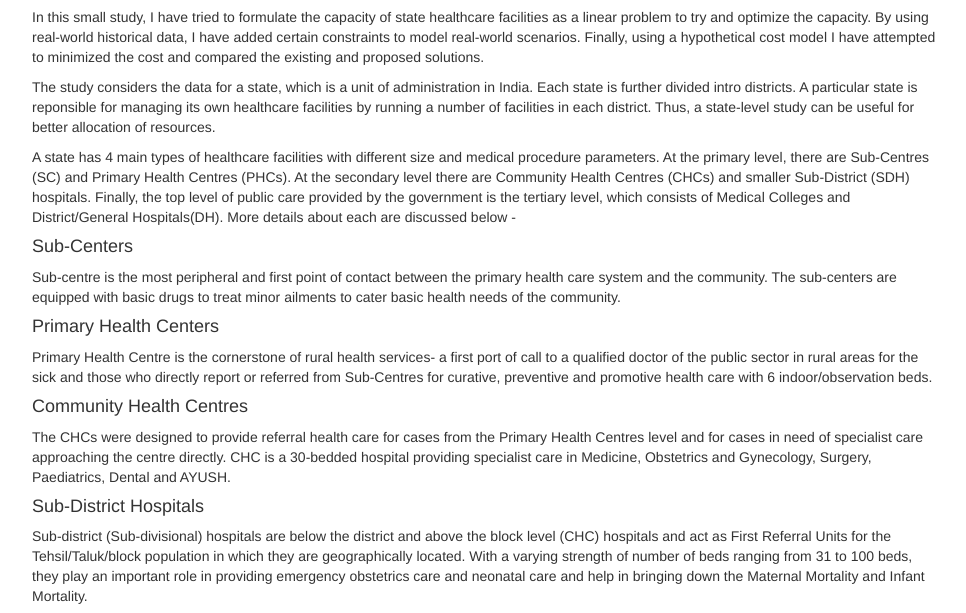
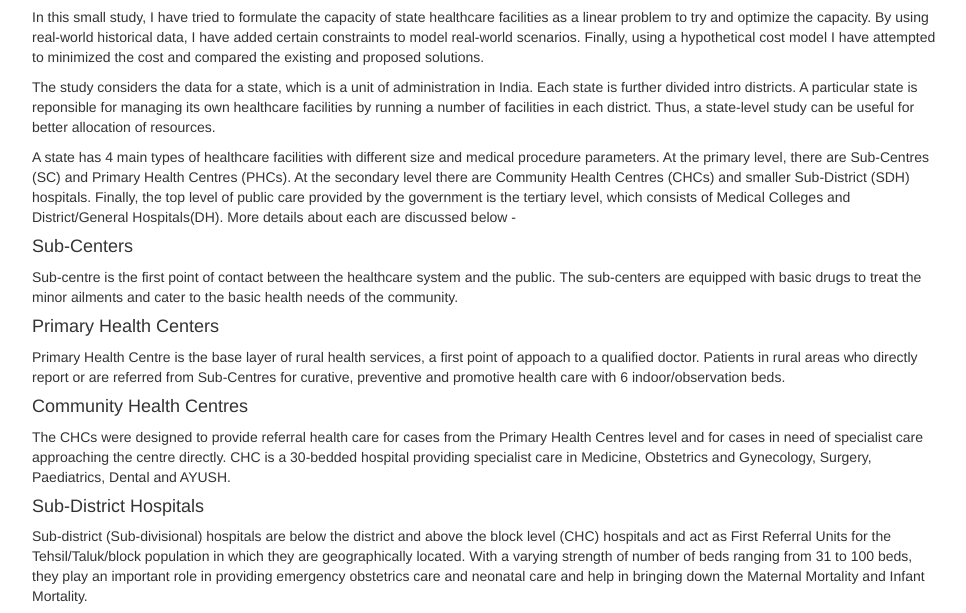
Before and after one commit to monicaguntur/healthcare-optimization-minizinc, a plain HTML site: page index.html in a window 1280 px wide. Shown: the part 111-724 px from the top of the page, without its empty margins (153-1119 px from the left). Drawn offline with nearby package versions, Linux system fonts and the light colour scheme; some packages are replaced by stand-ins of ours.

Commit message:
Add files via upload

```diff
--- a/index.html
+++ b/index.html
@@ -531,18 +531,17 @@ below -</p>
 
 <div id="sub-centers" class="section level4">
 <h4 class="hasAnchor">Sub-Centers<a href="#sub-centers" class="anchor-section"></a></h4>
-<p>Sub-centre is the most peripheral and first point of contact between
-the primary health care system and the community. The sub‐centers are
-equipped with basic drugs to treat minor ailments to cater basic health
-needs of the community.</p>
+<p>Sub-centre is the first point of contact between the healthcare
+system and the public. The sub‐centers are equipped with basic drugs to
+treat the minor ailments and cater to the basic health needs of the
+community.</p>
 </div>
 <div id="primary-health-centers" class="section level4">
 <h4 class="hasAnchor">Primary Health Centers<a href="#primary-health-centers" class="anchor-section"></a></h4>
-<p>Primary Health Centre is the cornerstone of rural health services- a
-first port of call to a qualified doctor of the public sector in rural
-areas for the sick and those who directly report or referred from
-Sub-Centres for curative, preventive and promotive health care with 6
-indoor/observation beds.</p>
+<p>Primary Health Centre is the base layer of rural health services, a
+first point of appoach to a qualified doctor. Patients in rural areas
+who directly report or are referred from Sub-Centres for curative,
+preventive and promotive health care with 6 indoor/observation beds.</p>
 </div>
 <div id="community-health-centres" class="section level4">
 <h4 class="hasAnchor">Community Health Centres<a href="#community-health-centres" class="anchor-section"></a></h4>
@@ -767,8 +766,8 @@ districts are listed below -</p></li>
 <div id="references" class="section level3">
 <h3 class="hasAnchor">References<a href="#references" class="anchor-section"></a></h3>
 <ul>
-<li><p>Input data Source</p></li>
-<li><p><a href="https://nhm.gov.in/images/pdf/guidelines/iphs/iphs-revised-guidlines-2012/sub-centers.pdf">Indian Public Health Standards (IPHS) Guidelines for Sub-Centres Revised 2012</a></p></li>
+
+<li><p><a href="https://nrhm-mis.nic.in/hmisreports/frmstandard_reports.aspx">Indian Health Management Information System - Input Data</a></p></li><li><p><a href="https://nhm.gov.in/images/pdf/guidelines/iphs/iphs-revised-guidlines-2012/sub-centers.pdf">Indian Public Health Standards (IPHS) Guidelines for Sub-Centres Revised 2012</a></p></li>
 <li><p><a href="https://nhm.gov.in/images/pdf/guidelines/iphs/iphs-revised-guidlines-2012/primay-health-centres.pdf">Indian Public Health Standards (IPHS) Guidelines for Primary Health Centres Revised 2012</a></p></li>
 <li><p><a href="https://nhm.gov.in/images/pdf/guidelines/iphs/iphs-revised-guidlines-2012/community-health-centres.pdf">Indian Public Health Standards (IPHS) Guidelines for Community Health Centres Revised 2012</a></p></li>
 <li><p><a href="https://nhm.gov.in/images/pdf/guidelines/iphs/iphs-revised-guidlines-2012/sub-district-sub-divisional-hospital.pdf">Indian Public Health Standards (IPHS) Guidelines for Sub-District/Sub-Divisional Hospitals(31 to 100 Bedded) Revised 2012</a></p></li>
```
